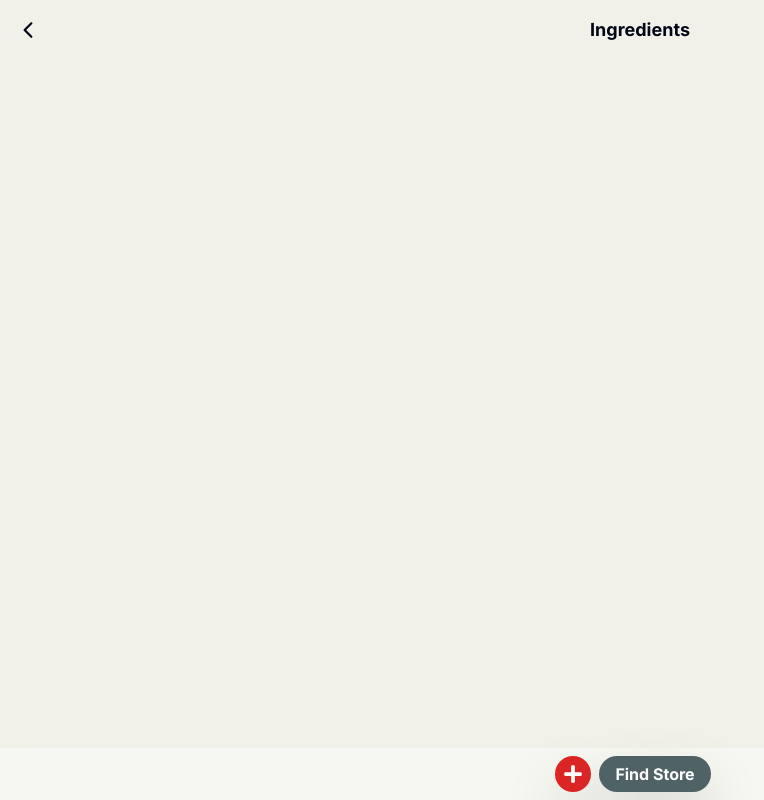
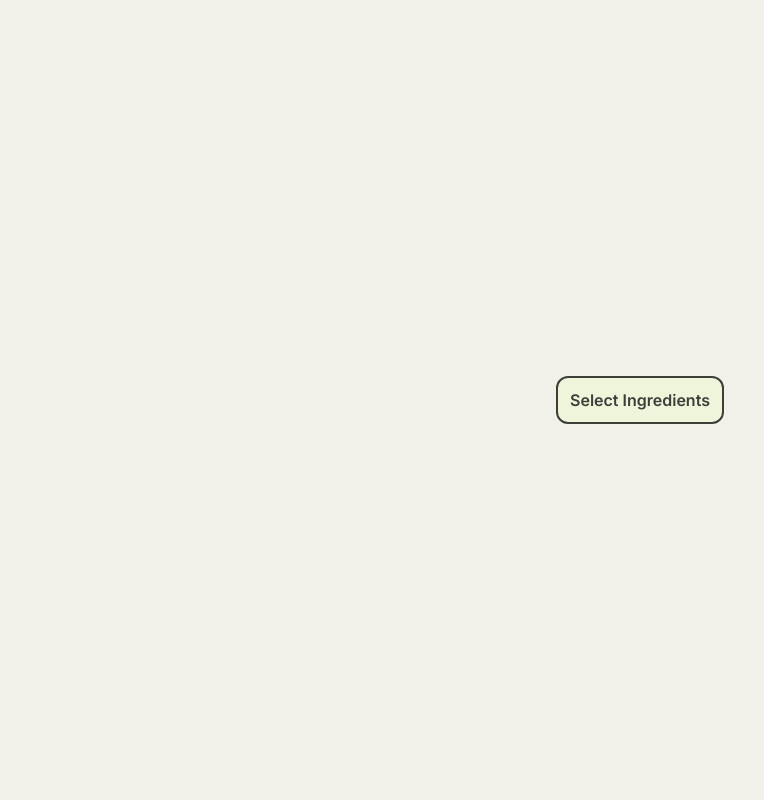
Before and after one commit to trungnb2210/focality, a Next.js app: page / in a window 1280 px wide. Shown: the whole page, without its empty margins (0-764 px from the left). Built offline with nearby package versions, Linux system fonts and the light colour scheme.

Commit message:
[ms5022] store.tsx: add more ingredient button

```diff
--- a/src/app/page.tsx
+++ b/src/app/page.tsx
@@ -1,11 +1,21 @@
 import React, { useContext, useReducer, useState } from "react";
 import IngredientsPage from "@/pages/ingredients";
 import LocationPage from "@/pages/location";
+import Link from "next/link";
 
 export default async function Home() {
   return (
     <main className="">
-        <IngredientsPage ingredients={[]}></IngredientsPage>
+        <Link href={{
+            pathname: "search",
+            // query: {
+            //     ingredient
+            // }
+        }}
+        className="font-semibold p-3 rounded-xl bg-[#EEF5DB] text-[#3E3F3B] hover:bg-[#3E3F3B]
+        hover:text-[#EEF5DB] border-2 border-[#3E3F3B]">
+            Select Ingredients
+        </Link>
     </main>
   );
 }
--- a/src/pages/search.tsx
+++ b/src/pages/search.tsx
@@ -11,7 +11,7 @@ import Link from 'next/link';
 
 const SearchIngredientPage: React.FC = () => {
   const router = useRouter();
-  const initialFrequent = ['Prahok', 'Nam Pla', 'Basmati Rice', 'Jasmine Rice', 'Nuoc Mam'];
+  const initialFrequent = ['Prahok', 'Nam Pla', 'Basmati Rice'];
   const [selectedIngredients, setSelectedIngredients] = useState<string[]>([]);
   const [frequent, setFrequent] = useState(initialFrequent);
   const [hoverStates, setHoverStates] = useState<boolean[]>([]);
--- a/src/pages/store.tsx
+++ b/src/pages/store.tsx
@@ -4,9 +4,10 @@ import { Loader } from '@googlemaps/js-api-loader';
 import { GetServerSideProps } from 'next';
 import "../app/globals.css";
 import NavBar from '@/components/NavBar';
-import prisma from '../../lib/prisma';
 import ItemComponent from '@/components/storeItem';
 import LocationInput from '@/components/LocationInput';
+import Link from 'next/link';
+import { FaPlus } from 'react-icons/fa';
 
 const libraries: Loader["libraries"] = ["places"];
 
@@ -100,7 +101,7 @@ const ListOfStorePage: React.FC<ListOfStorePageProps> = ({ initialStores, ingred
                     </select>
                 </div>
             </div>
-            <main className="flex-grow flex flex-col justify-start px-4 py-6">
+            <main className="flex-grow flex flex-col justify-start px-4 py-6 mb-12">
                 {/* {currentLocation && (
                     <div className="mb-4 text-left font-medium w-2/3">
                         <p className="content-fit p-2 inline rounded-2xl drop-shadow-sm">
@@ -116,7 +117,23 @@ const ListOfStorePage: React.FC<ListOfStorePageProps> = ({ initialStores, ingred
                         <p className="text-center text-gray-600 mt-8">No stores found for the given ingredients.</p>
                     )}
                 </div>
+                <div className="mb-12"></div>
             </main>
+            <footer className="w-full flex justify-center items-center py-2 fixed bottom-0
+           left-0 right-0 bg-white drop-shadow-4xl backdrop-filter backdrop-blur-lg bg-opacity-40">
+                <Link
+                    href={{
+                        pathname: "search",
+                        query: { ingredients: ingredients }
+                    }}
+                    className="p-2 px-4 rounded-[67px] bg-red-600
+                    text-white items-center flex justify-center hover:bg-red-300 hover:text-white
+                    drop-shadow-2xl"
+                >
+                    <div className="font-semibold">More Ingredient</div>
+                    {/* <FaPlus size={20} /> */}
+                </Link>
+           </footer>
         </div>
     );
 };
```
